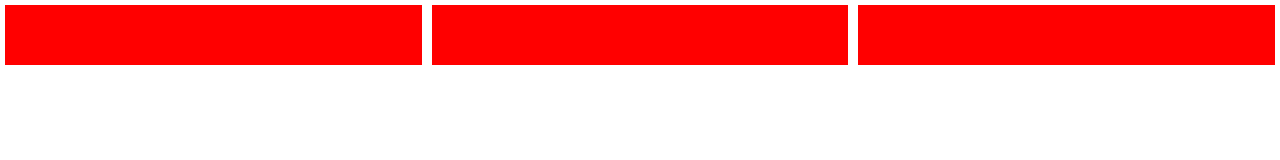
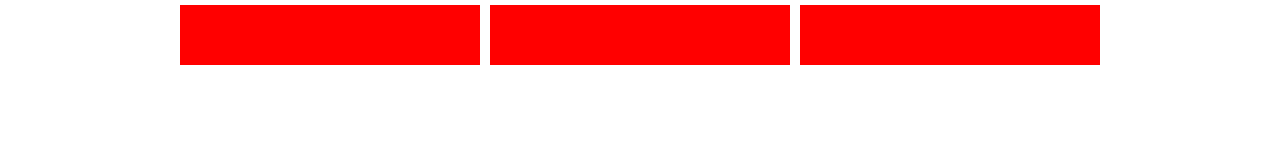
Before and after one commit to guilhermesandi/flex-box-training, a plain HTML site: page index.html in a window 1280 px wide. Drawn offline with Linux system fonts and the light colour scheme.

Commit message:
Update styles.css

```diff
--- a/styles.css
+++ b/styles.css
@@ -5,6 +5,10 @@ html, body, #app {
 
 #app {
     display: flex;
+    flex-wrap: wrap;
+    align-items: center;
+    justify-content: center;
+    align-content: flex-start;
 }
 
 .box {
@@ -12,5 +16,4 @@ html, body, #app {
     height: 60px;
     background: #f00;
     margin: 5px;
-    flex: 1;
 }
```
